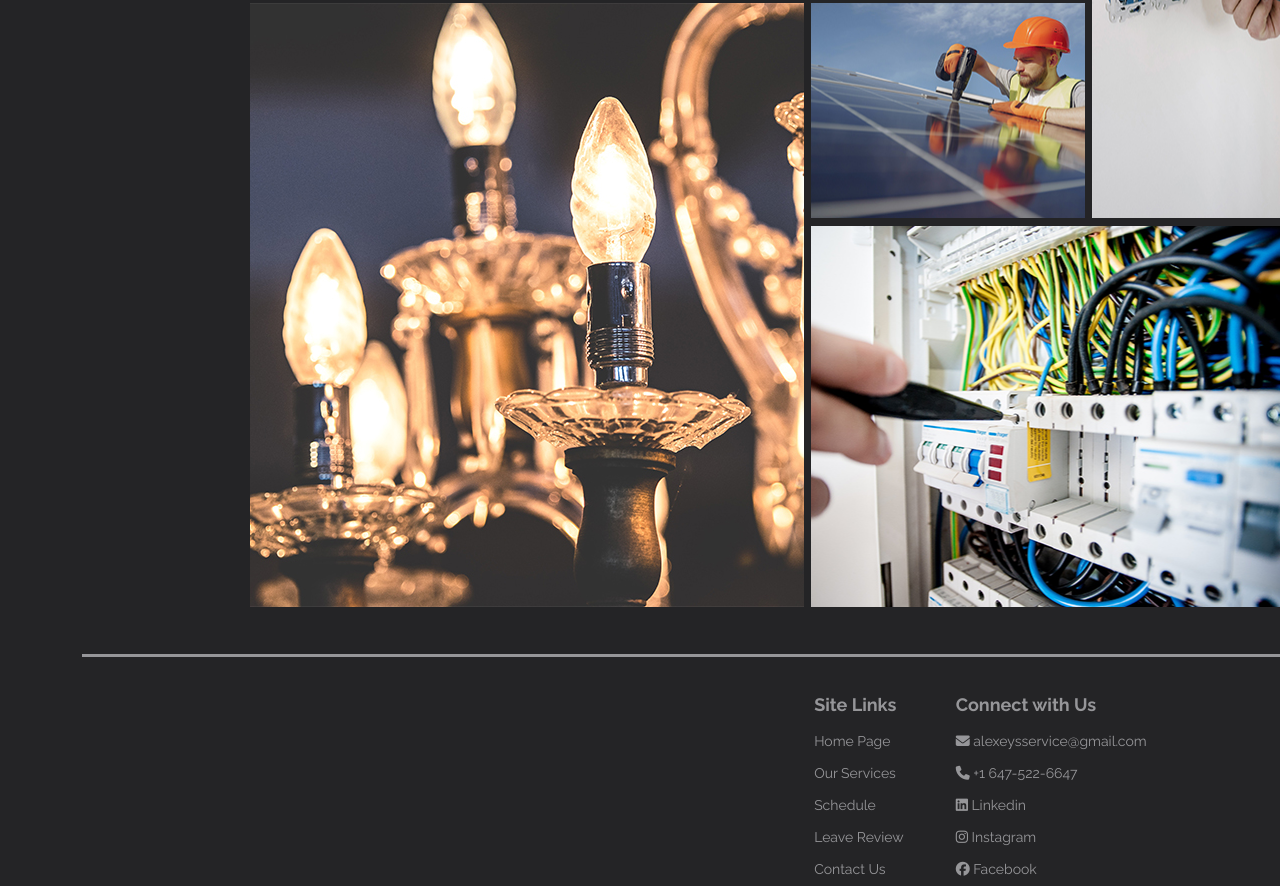
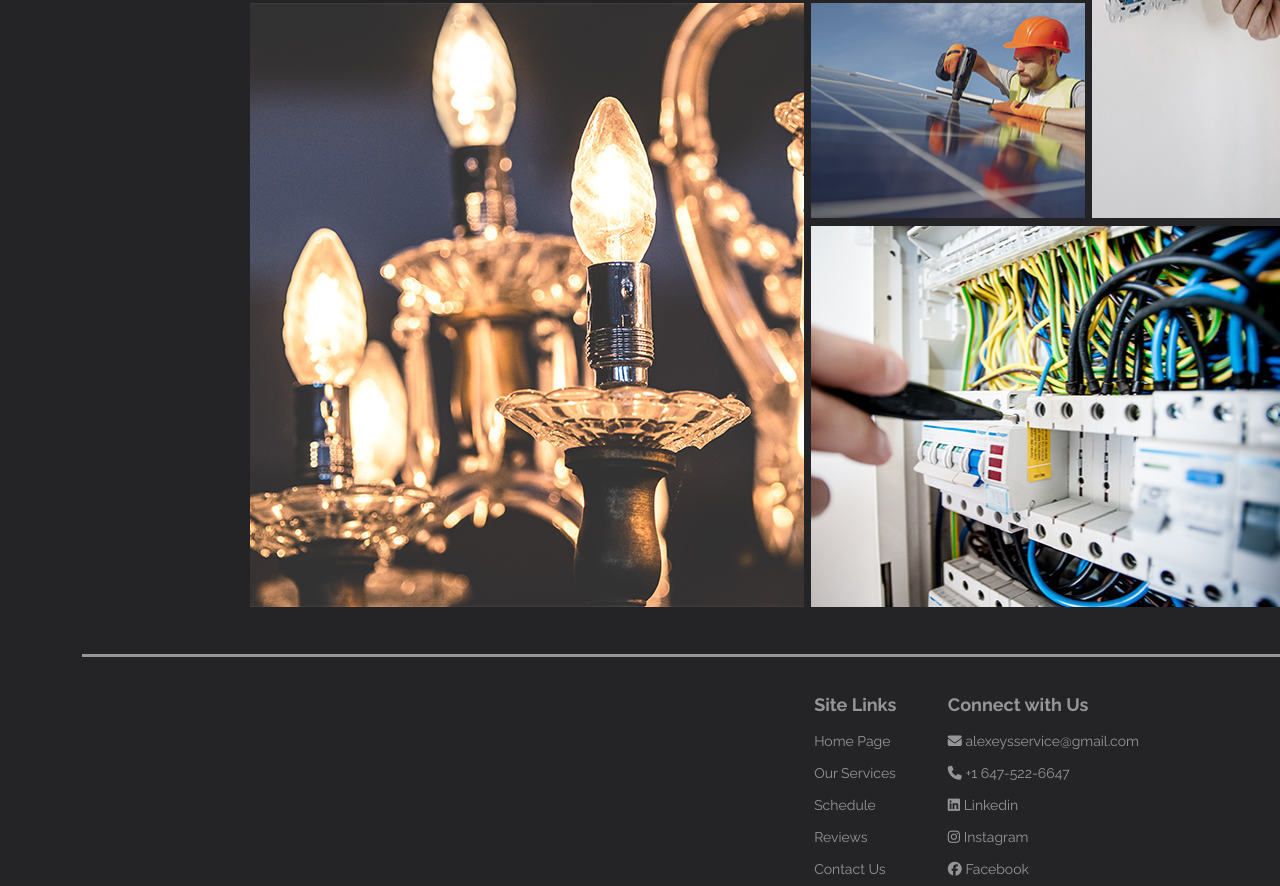
Before and after one commit to alina-grigorenko/AE-Services, a plain HTML site: page Services/services.html in a window 1280 px wide. Shown: the part 502-1388 px from the top of the page. Drawn offline with Linux system fonts and the light colour scheme.

Commit message:
update footer

```diff
--- a/Services/services.html
+++ b/Services/services.html
@@ -107,7 +107,7 @@
                              <td><a href="https://ca.linkedin.com/"><i class="fab fa-linkedin"></i> Linkedin</a></td>
                          </tr>
                          <tr>
-                             <td><a href="../Reviews/reviews.html">Leave Review</a></td>
+                             <td><a href="../Reviews/reviews.html">Reviews</a></td>
                              <td><a href="https://www.instagram.com/accounts/login/"><i class="fab fa-instagram"></i> Instagram</a></td>
                          </tr>
                          <tr>
```
